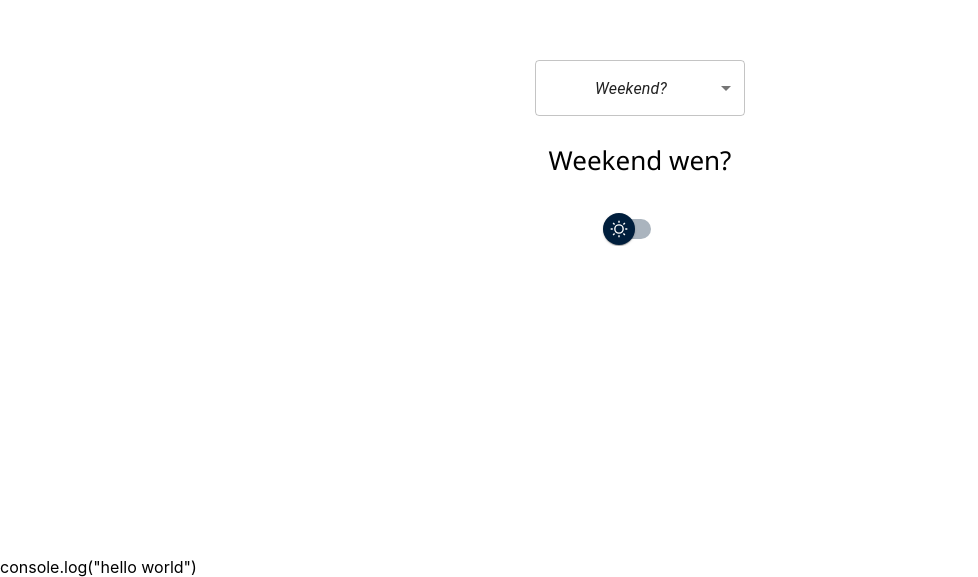
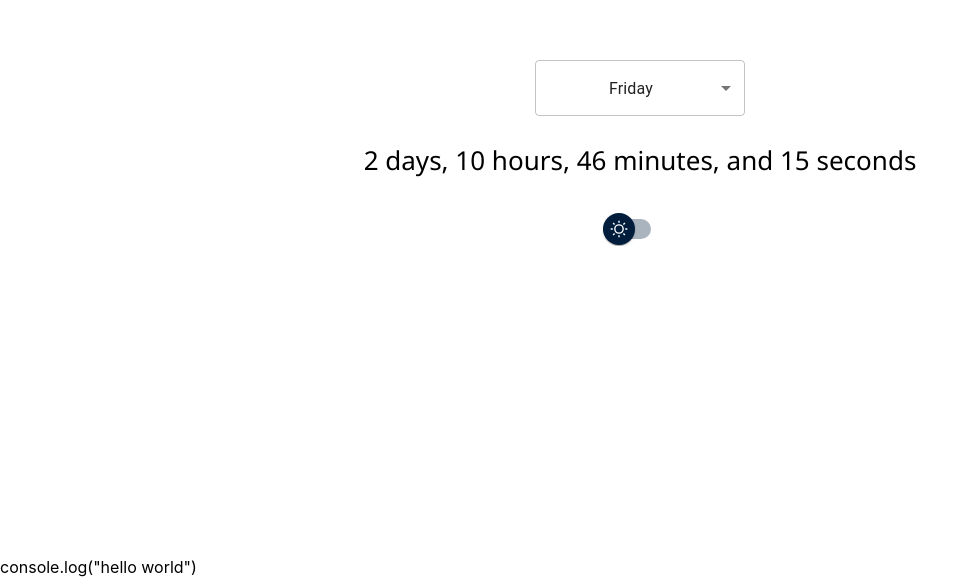
Before and after one commit to wasiulhaque/friday-when, a React (Create React App) app: page / in a window 1280 px wide. Shown: the part 243-820 px from the top of the page, without its empty margins (0-978 px from the left). Built offline with nearby package versions, Linux system fonts and the light colour scheme.

Commit message:
Can show weekend

```diff
--- a/src/components/DaysUntilWeekend.js
+++ b/src/components/DaysUntilWeekend.js
@@ -8,7 +8,9 @@ import getNearestHoliDay from "./holidayCalculation";
 
 const DaysUntilFriday = () => {
     const [timeUntilWeekend, settimeUntilWeekend] = useState(null);
-    const [day, setDay] = useState(null);
+    const [day, setDay] = useState('Friday');
+    let [holiday,setHoliday]=useState('')
+
     const handleChange = (event) => {
         const selectedDay = event.target.value;
         setDay(event.target.value);
@@ -39,6 +41,11 @@ const DaysUntilFriday = () => {
                 daysLeft = (7 - currentDay + 7) % 7; // Calculate days left until Sunday (0)
             } else if (day === "Thursday") {
                 daysLeft = (4 - currentDay + 7) % 7; // Calculate days left until Sunday (0)
+            }
+            else if (day==="Holiday"){
+                if(holiday){
+                    daysLeft=(holiday.getDate()-currentDay)
+                }
             }
 
             if (daysLeft != null) {
@@ -77,9 +84,7 @@ const DaysUntilFriday = () => {
     }, [day]); // Run the effect whenever the selected day changes
 
 
-    let a = () => {
-        getNearestHoliDay(holidaysList())
-    };
+
 
     function checkHolidays() {
         for (let i = 0; i < 24; i++) {
@@ -110,8 +115,9 @@ const DaysUntilFriday = () => {
                         <MenuItem value={"Friday"}>Friday</MenuItem>
                         <MenuItem value={"Saturday"}>Saturday</MenuItem>
                         <MenuItem value={"Sunday"}>Sunday</MenuItem>
-                        <MenuItem value={"Friday"} onClick={() => {
-                            console.log(getNearestHoliDay(holidaysList()))
+                        <MenuItem value={"Holiday"} onClick={() => {
+                            holiday= getNearestHoliDay(holidaysList())
+                            setHoliday(holiday)
                         }}>
                             Govt Holiday
                         </MenuItem>
```
